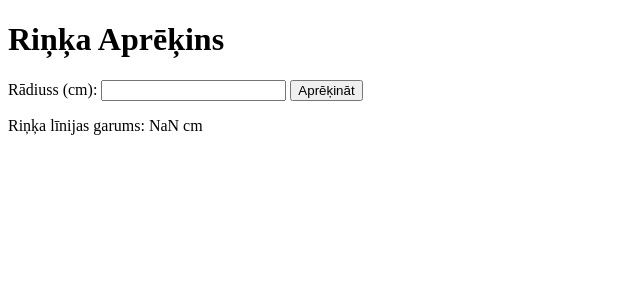
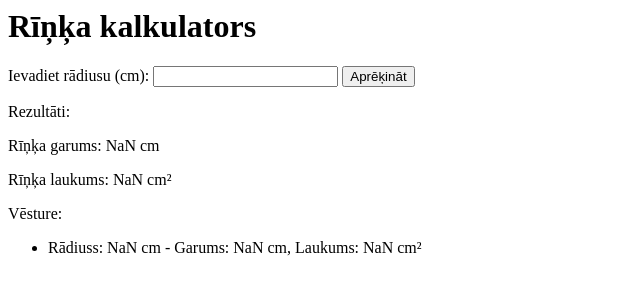
Before and after one commit to TimursZascerinskis/js-some-tasks, a plain HTML site: page index.html in a window 1280 px wide. Both pictures are taken after a click on the button "Aprēķināt". Shown: the whole page, without its empty margins (0-640 px from the left). Drawn offline with Linux system fonts and the light colour scheme.

Commit message:
finish 1.uzd

```diff
--- a/app.js
+++ b/app.js
@@ -1,13 +1,26 @@
-document.getElementById('calculateButton').addEventListener('click', function() {
+ const radiusInput = document.getElementById("radius");
+        const calculateButton = document.getElementById("calculateButton");
+        const circleLengthElement = document.getElementById("circleLength");
+        const circleAreaElement = document.getElementById("circleArea");
+        const historyList = document.getElementById("history");
 
-    let radius = document.getElementById('radius').value;
-    radius = parseFloat(radius);
+        function calculateCircle() {
+            const radius = parseFloat(radiusInput.value);
+
+            const circleLength = 2 * Math.PI * radius;
+            const circleArea = Math.PI * Math.pow(radius, 2);
 
 
-    const circumference = 2 * Math.PI * radius;
+            circleLengthElement.innerText = `Rīņķa garums: ${circleLength.toFixed(2)} cm`;
+            circleAreaElement.innerText = `Rīņķa laukums: ${circleArea.toFixed(2)} cm²`;
 
+            addToHistory(radius, circleLength, circleArea);
+        }
 
-    document.getElementById('result').innerHTML = `
-        <p>Riņķa līnijas garums: ${circumference.toFixed(2)} cm</p>
-    `;
-});
+        function addToHistory(radius, length, area) {
+            const historyItem = document.createElement("li");
+            historyItem.textContent = `Rādiuss: ${radius} cm - Garums: ${length.toFixed(2)} cm, Laukums: ${area.toFixed(2)} cm²`;
+            historyList.appendChild(historyItem);
+        }
+
+        calculateButton.addEventListener("click", calculateCircle);
--- a/index.html
+++ b/index.html
@@ -1,17 +1,23 @@
-<!DOCTYPE html>
-<html lang="lv">
+</head>
 
 <body>
-    <h1>Riņķa Aprēķins</h1>
 
-    <label for="radius">Rādiuss (cm):</label>
+    <h1>Rīņķa kalkulators</h1>
+
+    <label for="radius">Ievadiet rādiusu (cm):</label>
     <input type="number" id="radius">
-
     <button id="calculateButton">Aprēķināt</button>
 
-    <div id="result"></div>
+    <p>Rezultāti:</p>
+    <div id="results">
+        <p id="circleLength"></p>
+        <p id="circleArea"></p>
+    </div>
+
+    <p>Vēsture:</p>
+    <ul id="history">
+
+    </ul>
 
     <script src="app.js"></script>
 </body>
-
-</html>
```
